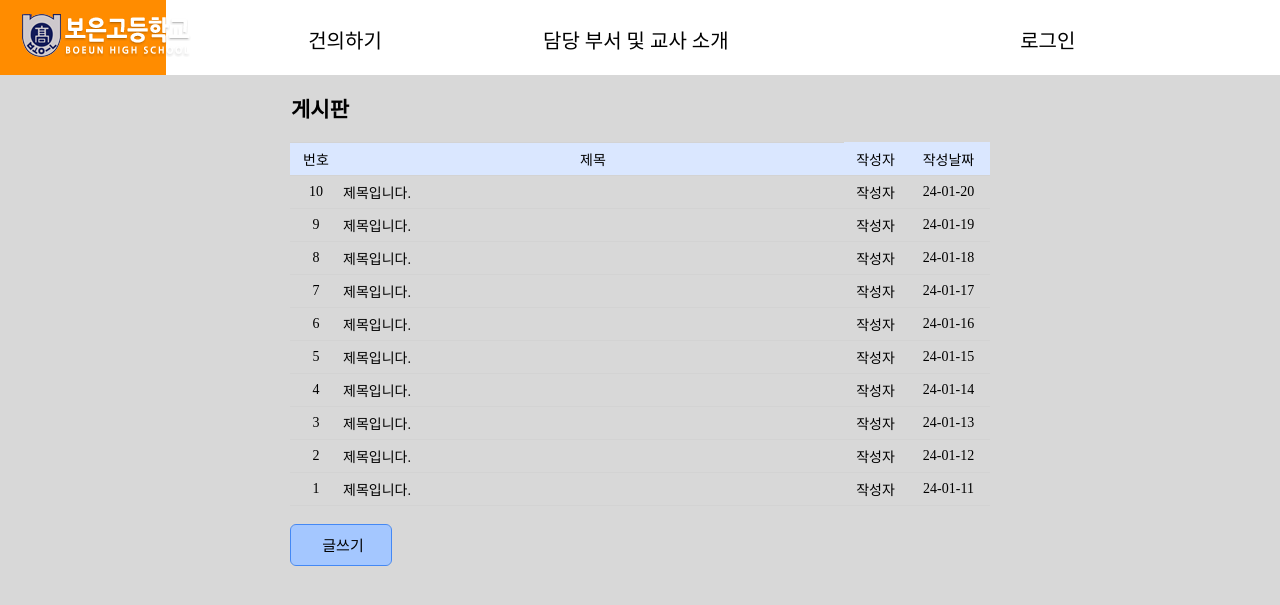
After one commit to Novjihun/boeun-ask-project, a Flask app: page /leader_board in a window 1280 px wide. The commit adds this page. Shown: the top 605 px of the page. Run offline with Flask 3, Linux system fonts and the light colour scheme; some web fonts are replaced.

Commit message:
Add files via upload

```diff
--- a/main.py
+++ b/main.py
@@ -10,9 +10,13 @@ def main():
 def login():
     return render_template('login.html')
 
-@app.route('/leader-board')
+@app.route('/leader_board')
 def leader_board():
-    return render_template('leaderboard.html')
+    return render_template('leader_board.html')
+
+@app.route('/information')
+def information():
+    return render_template('information.html')
 
 if __name__ == '__main__':
     app.run(debug=True)
--- /dev/null
+++ b/static/css/leader_board.css
@@ -0,0 +1,54 @@
+table {
+    margin: auto;
+    width: 700px;
+    border-radius: 5px;
+    border-collapse: collapse;
+    border-top: none;
+}
+.header {
+    background-color: rgb(218, 231, 255);
+    text-align: center;
+}
+.table td, .table th {
+    border-bottom: 1px lightgray solid;
+    height: 30px;
+    font-size: 14px;
+}
+.num {
+    width: 50px;
+}
+.title {
+    width: 500px;
+}
+.body {
+    text-align: center;
+}
+.body .title {
+    text-align: left;
+}
+button {
+    width: 100px;
+    height: 40px;
+    font-size: 15px;
+    border: 0;
+    outline: 1.5px rgb(68, 136, 244) solid;
+    border-radius: 5px;
+    padding-left: 10px;
+    background-color: rgb(164, 199, 255);
+}
+button:active {
+    width: 100px;
+    height: 40px;
+    font-size: 15px;
+    border: 0;
+    border-radius: 5px;
+    outline: 1.5px rgb(27, 76, 155) solid;
+    padding-left: 10px;
+    background-color: rgb(68, 136, 244);
+}
+.box{
+    width: 33%;
+    height: 50%;
+    vertical-align: middle;
+    align-self: center;
+}
--- /dev/null
+++ b/templates/leader_board.html
@@ -0,0 +1,59 @@
+<!DOCTYPE html>
+<html lang="ko">
+<head>
+    <meta charset="utf-8"/>
+    <meta http-equiv="X-UA-Compatible" content="IE=edge">
+    <meta name="viewport" content="width=device-width, initial-scale=1.0">
+    <link rel="stylesheet" href="../static/css/leader_board.css">
+    <link rel="stylesheet" href="../static/css/top-nav.css">
+</head>
+<body style="background-color: #D8D8D8;">
+<!--웹사이트 상단 바-->
+<header>
+    <div class="top-logo">
+      <a href="/">
+        <img src="../static/logo.png" class="logo">
+      </a>
+    </div>
+	<nav class="top-nav">
+    <ul class="ul">
+        <li class="ask"><a href="/leader_board">건의하기</a></li>
+        <li class="introduce" ><a href="/information">담당 부서 및 교사 소개</a></li>
+        <li class="login" ><a href="/login">로그인</a></li>
+    </ul>
+
+	</nav>
+
+</header>
+<!--웹사이트 상단 바-->
+        <table class="table">
+            <tr><td colspan="2"><h2>게시판</h2></td></tr>
+            <tr class="header">
+                <td class="num">번호</td>
+                <td class="title">제목</td>
+                <td>작성자</td>
+                <td>작성날짜</td>
+            </tr>
+            <script>
+                var i, day = 20;
+                for (i = 10; i > 0; i--) {
+                    document.write("<tr class='body'>");
+                    document.write("<td>" + i +"</td>");
+                    document.write("<td class='title'>제목입니다.</td>");
+                    document.write("<td>작성자</td>");
+                    document.write("<td>24-01-" + day-- + "</td>");
+                    document.write("</tr>");
+                }
+               </script>
+        </table>
+        <br>
+        <table>
+            <tr>
+                <td><button onclick="location.href='write.html'">글쓰기</button></td>
+            </tr>
+        </table>
+        <div class="box">
+
+        </div>
+</body>
+</html>
--- a/templates/main.html
+++ b/templates/main.html
@@ -18,7 +18,7 @@
         </div>
         <nav class="top-nav">
         <ul class="ul">
-            <li class="ask"><a href="/leader-board">건의하기</a></li>
+            <li class="ask"><a href="/leader_board">건의하기</a></li>
             <li class="introduce" ><a href="/information">담당 부서 및 교사 소개</a></li>
             <li class="login" ><a href="/login">로그인</a></li>
         </ul>
```
Also changed, not shown: static/css/login.css (+4 -50 lines), templates/information.html (+4 -9 lines), templates/login.html (+5 -5 lines).
